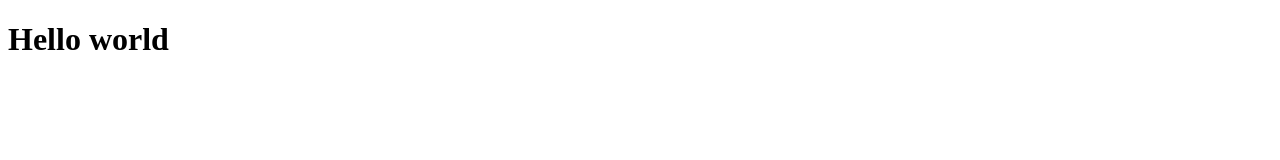
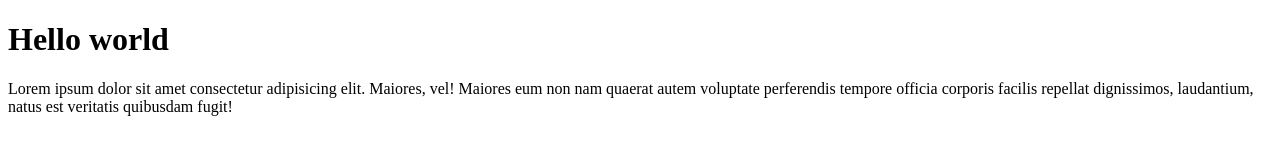
Before and after one commit to kate-maier/maier-frontEndPro-12.03, a plain HTML site: page index.html in a window 1280 px wide. Drawn offline with Linux system fonts and the light colour scheme.

Commit message:
adding text

```diff
--- a/index.html
+++ b/index.html
@@ -8,5 +8,8 @@
 </head>
 <body>
     <h1>Hello world</h1>
+    <p>Lorem ipsum dolor sit amet consectetur adipisicing elit. Maiores, vel! Maiores eum non nam quaerat autem
+        voluptate perferendis tempore officia corporis facilis repellat dignissimos, laudantium, natus est veritatis
+        quibusdam fugit!</p>
 </body>
 </html>
```
